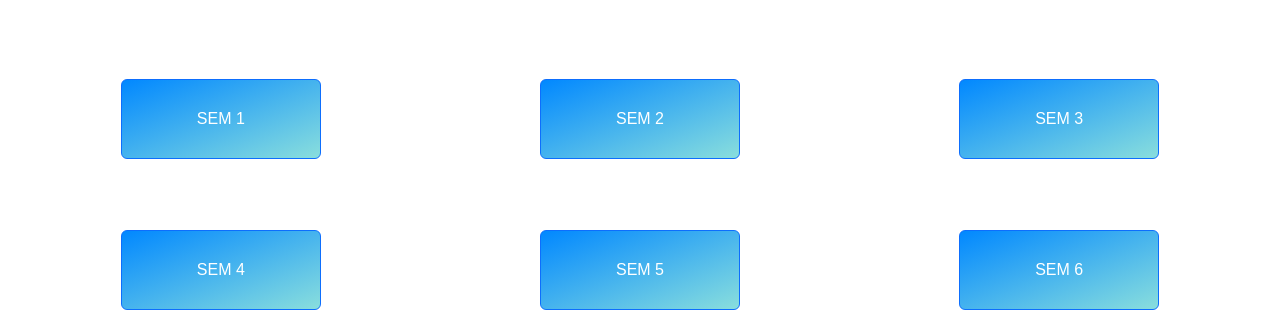
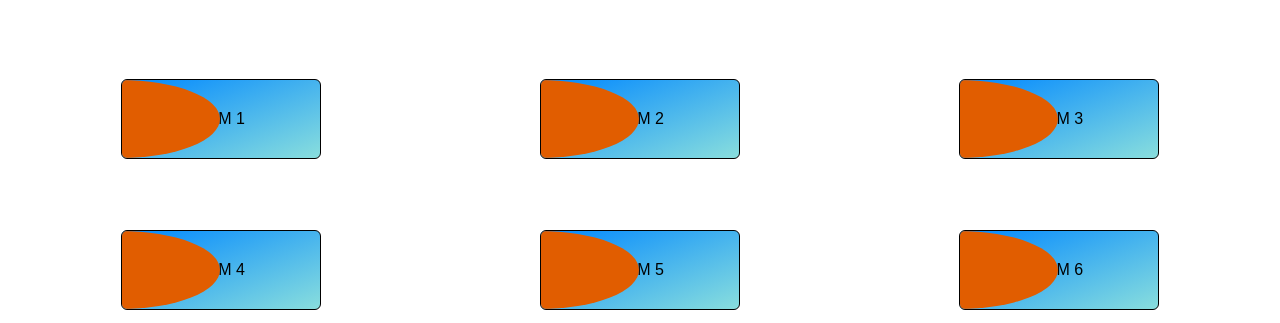
Before and after one commit to Ayush0233/notesMate, a plain HTML site: page bca.html in a window 1280 px wide. Shown: the part 64-387 px from the top of the page. Drawn offline with nearby package versions, Linux system fonts and the light colour scheme.

Commit message:
Adding After element in button style

```diff
--- a/style.css
+++ b/style.css
@@ -242,16 +242,47 @@ html, body {
     margin-top: 15%;
 }
 
-.btn {
+.btn{
+
     margin-top: 1%;
-    background: linear-gradient(102.57deg, #dc0916, #f41fd6 100%, #f41fd6 0);
+    border: 1px solid black;
+    position: relative;
+    overflow: hidden;
+    color: black;
+
+    /* background: linear-gradient(102.57deg, #dc0916, #f41fd6 100%, #f41fd6 0);
     color: #fff;
-    /* background-color: aqua !important; */
+    background-color: aqua !important; */
+}
+.btn:hover{
+    color: white;
 }
 
-.btn:hover {
-    background: linear-gradient(102.57deg, #f41fd6, #f41fd6 0, #dc0916 100%);
+.btn::after{
+    content: "";
+    width: 100%;
+    height: 100%;
+    background-color: #e15d00;
+    position: absolute;
+    top: 0px;
+    border-radius: 50%;
+    left:-100px;
+    transition: all 0.5s;
+
 }
+
+.btn:hover::after{
+    left:0  ;
+    border-radius: 0;
+
+
+}
+.btn span{
+    z-index: 9;
+    position: relative;
+
+}
+
 
 #EasyLearning>*{
     padding: 0% !important;
```
Also changed, not shown: index.html (+18 -12 lines).
